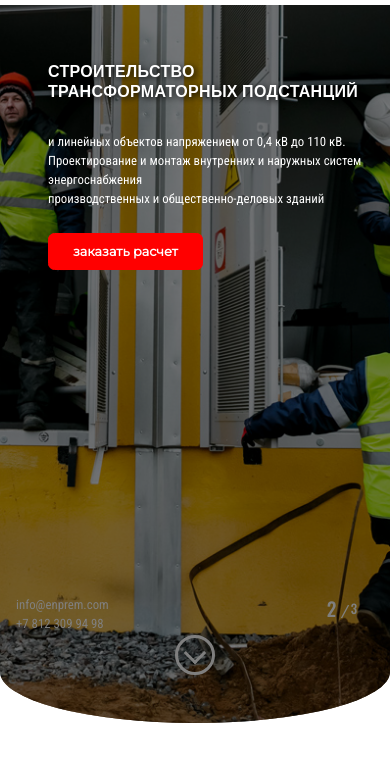
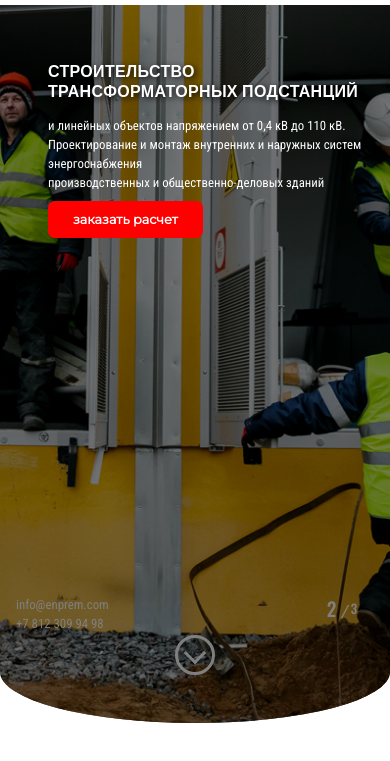
Before and after one commit to Naya252/test.github.io, a plain HTML site: page index.html in a window 390 px wide. Shown: the part 49-810 px from the top of the page. Drawn offline with nearby package versions, Linux system fonts and the light colour scheme.

Commit message:
mobile
mobile

```diff
--- a/css/style.css
+++ b/css/style.css
@@ -239,7 +239,7 @@ header .link_btn:hover {
     font-size: .8em;
   }
 
-  header .nav .my_nav_drop, header .nav .my_nav, .link_btn {
+  header .nav .my_nav_drop, header .nav .my_nav, .link_btn, .link_btn2 {
     font-size: .8rem;
   }
 
@@ -260,7 +260,6 @@ header .link_btn:hover {
 
   .link_btn, .link_btn2 {
     padding: .5em;
-    font-size: .8rem;
   }
 
   .slider__banner h1 {
@@ -280,3 +279,11 @@ header .link_btn:hover {
   }
 
 }
+
+@media screen and (max-height: 450px) {
+
+  #btn_order {
+    font-size: .8em;
+  }
+
+}
--- a/index.html
+++ b/index.html
@@ -150,20 +150,20 @@
                         <div class="row wrap">
                             <div class="col-12">
                                 <div class="row">
-                                    <div id="mediaM1" class="col-12 mt-5 ml-5 pt-5 pl-5 mediaM">
+                                    <div id="media1" class="col-12 ml-md-5 mt-sm-2 mt-lg-5 pt-sm-4 pl-5">
                                         <h1>Строительство трансформаторных подстанций</h1>
                                     </div>
                                 </div>
                                 <div class="row">
-                                    <div id="mediaM2"  class="col-12 ml-5 pt-4 pl-5 mediaM">
+                                    <div id="media2" class="col-12 ml-md-5 pt-lg-4 pt-2 pl-5">
                                         <p>и линейных объектов напряжением от 0,4 кВ до 110 кВ.</p>
                                         <p>Проектирование и монтаж внутренних и наружных систем энергоснабжения</p>
                                         <p>производственных и общественно-деловых зданий</p>
                                     </div>
                                 </div>
                                 <div class="row">
-                                    <div id="mediaM3" class="col-12 d-flex align-items-center justify-content-start ml-5 pt-4 pl-5">
-                                        <button type="button" class="btn link_btn2 px-4 py-2">заказать расчет</button>
+                                    <div id="media3" class="col-12 d-flex align-items-center justify-content-start ml-md-5 pt-lg-4 pt-2 pl-5">
+                                        <button id="btn_order" type="button" class="btn link_btn2 px-4 py-2">заказать расчет</button>
                                     </div>
                                 </div>
                             </div>
--- a/js/script.js
+++ b/js/script.js
@@ -1,4 +1,4 @@
-$(document).ready(function(){
+$(document).ready(function () {
     $('.slider').slick({
         infinite: true,
         speed: 300,
@@ -13,30 +13,25 @@ $(document).ready(function(){
 });
 
 
-let mediaM1 = document.getElementById('mediaM1');
-let mediaM2 = document.getElementById('mediaM2');
-let mediaM3 = document.getElementById('mediaM3');
+let media1 = document.getElementById('media1');
+let media2 = document.getElementById('media2');
+let media3 = document.getElementById('media3');
+// let btn_order = document.getElementById('btn_order');
 
 // media query event handler
 if (matchMedia) {
-    const mq = window.matchMedia("(max-width: 600px)");
+    const mq = window.matchMedia("(max-width: 430px)");
     mq.addListener(WidthChange);
     WidthChange(mq);
+
 }
+
 
 // media query change
 function WidthChange(mq) {
-	if (mq.matches) {
-        mediaM1.classList.remove("ml-5");
-        mediaM1.classList.remove("mt-5");
-        mediaM2.classList.remove("ml-5");
-        mediaM3.classList.remove("ml-5");
-
-
-	} else {
-        mediaM1.classList.add("ml-5");
-        mediaM1.classList.add("mt-5");
-        mediaM2.classList.add("ml-5");
-        mediaM3.classList.add("ml-5");
-	}
+    if (mq.matches) {
+        media1.classList.add("mt-5");
+    } else {
+        media1.classList.remove("mt-5");
+    }
 }
```
